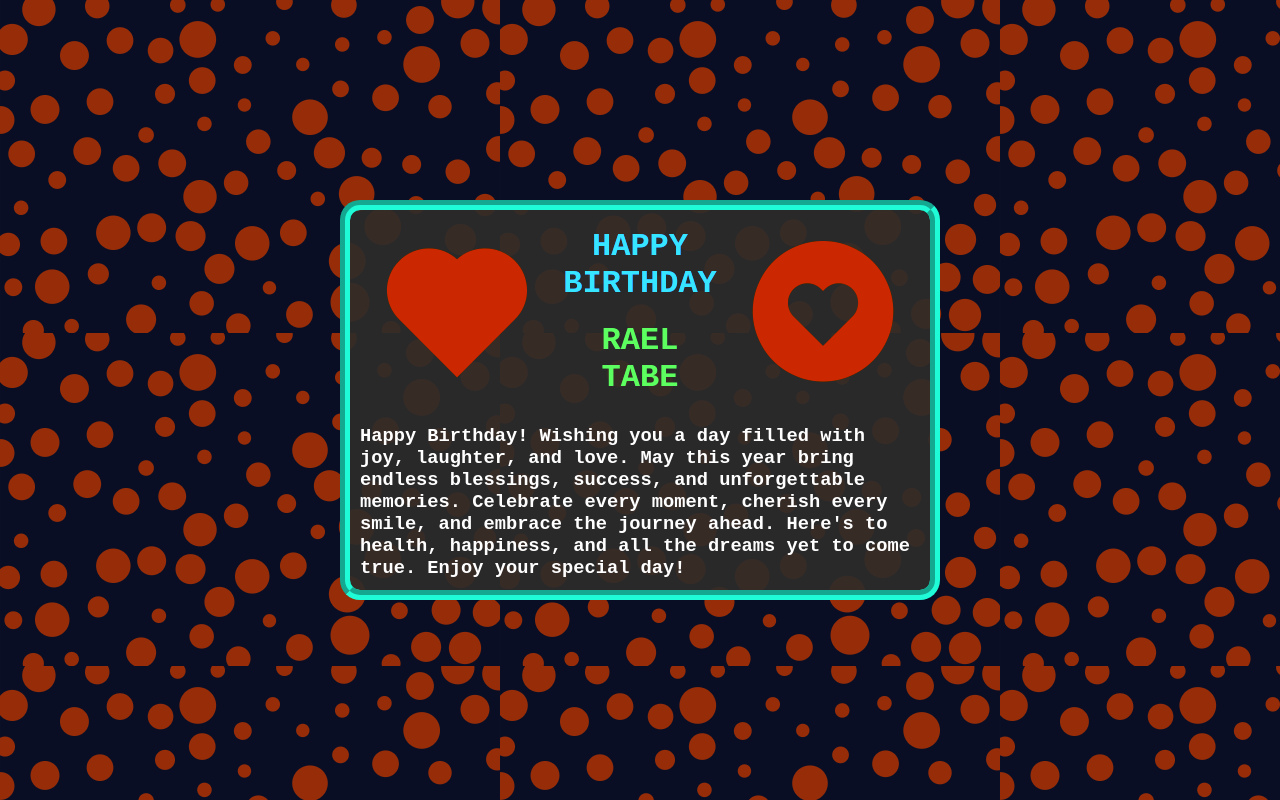
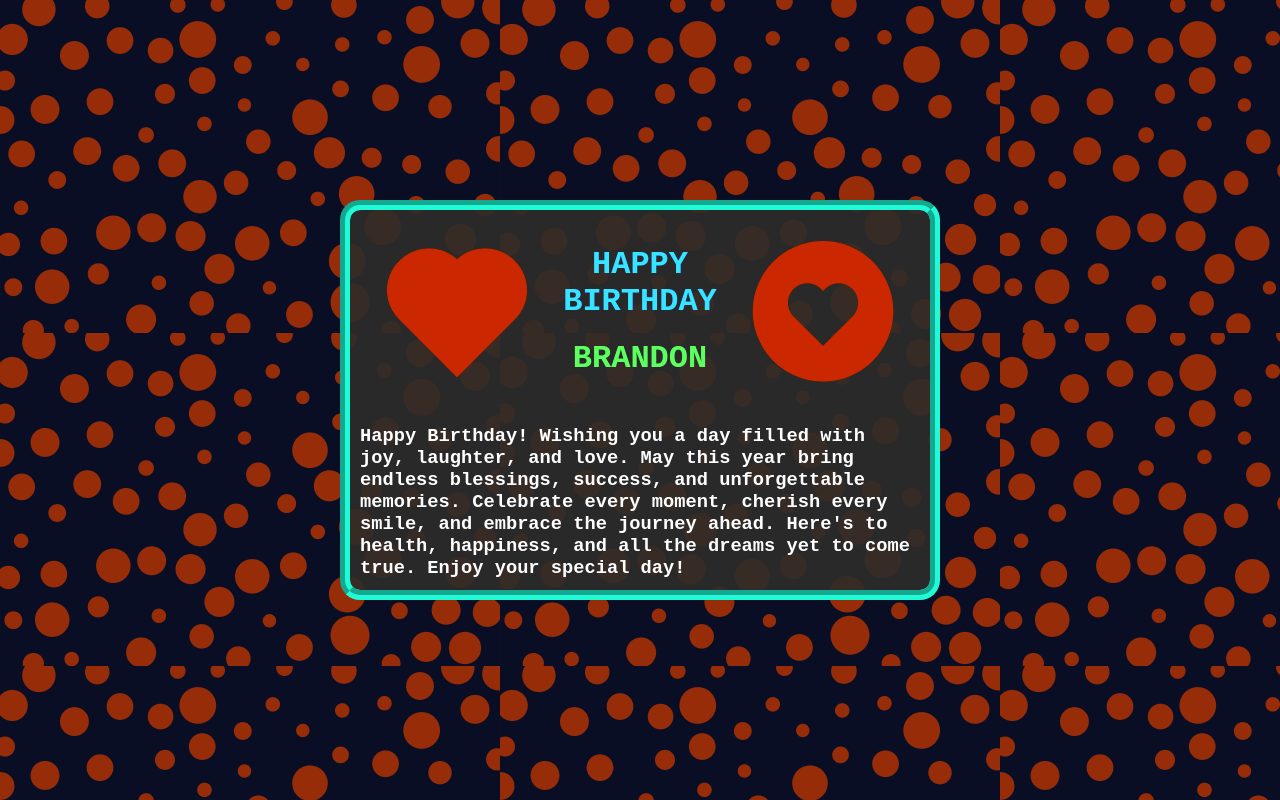
Before and after one commit to rael-mutabe/birthday-card, a plain HTML site: page index.html in a window 1280 px wide. Drawn offline with nearby package versions, Linux system fonts and the light colour scheme.

Commit message:
Changed the prev name to a new one

```diff
--- a/index.html
+++ b/index.html
@@ -18,7 +18,7 @@
         </div>
         <div class="title">
           <h1 class="wishes">HAPPY BIRTHDAY</h1>
-          <h1 class="name">RAEL TABE</h1>
+          <h1 class="name">BRANDON</h1>
         </div>
         <div class="heart">
           <i class="bx bxs-heart-circle" style="color: #fd0f0f"></i>
```
